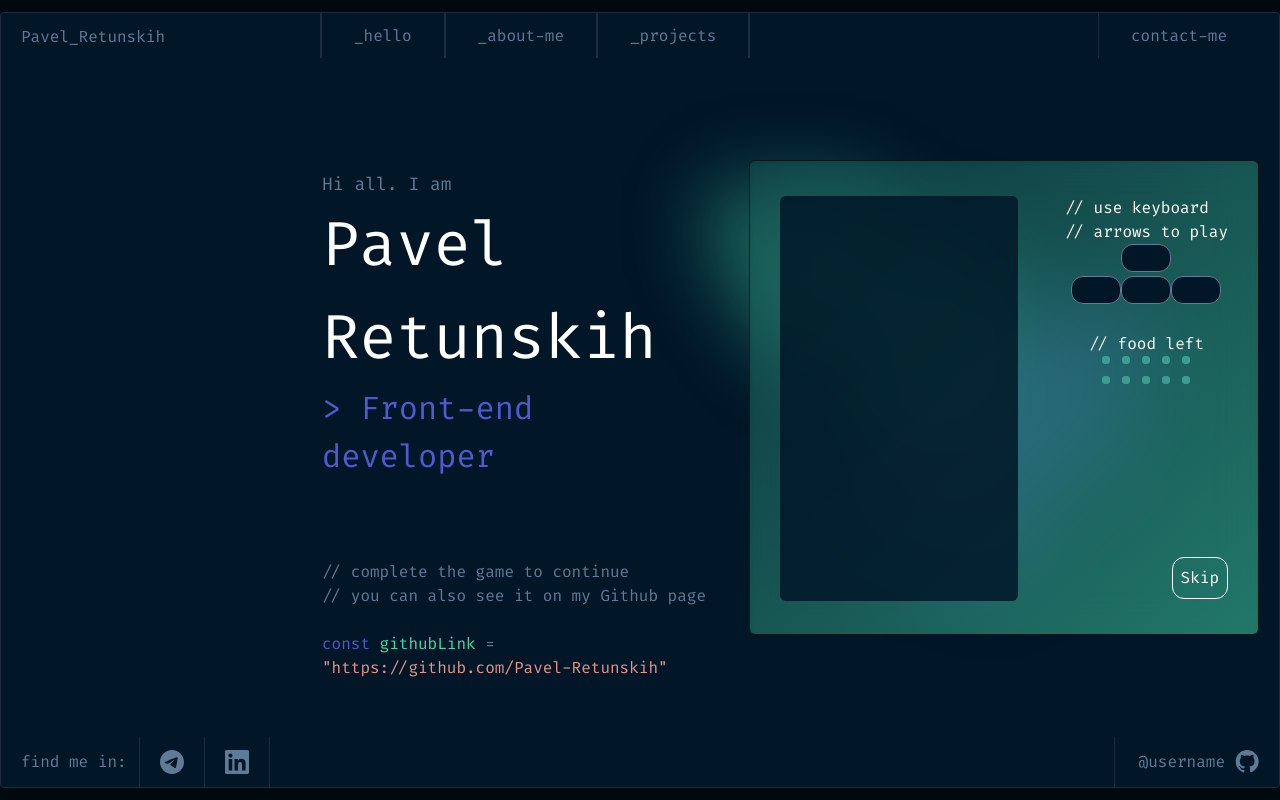
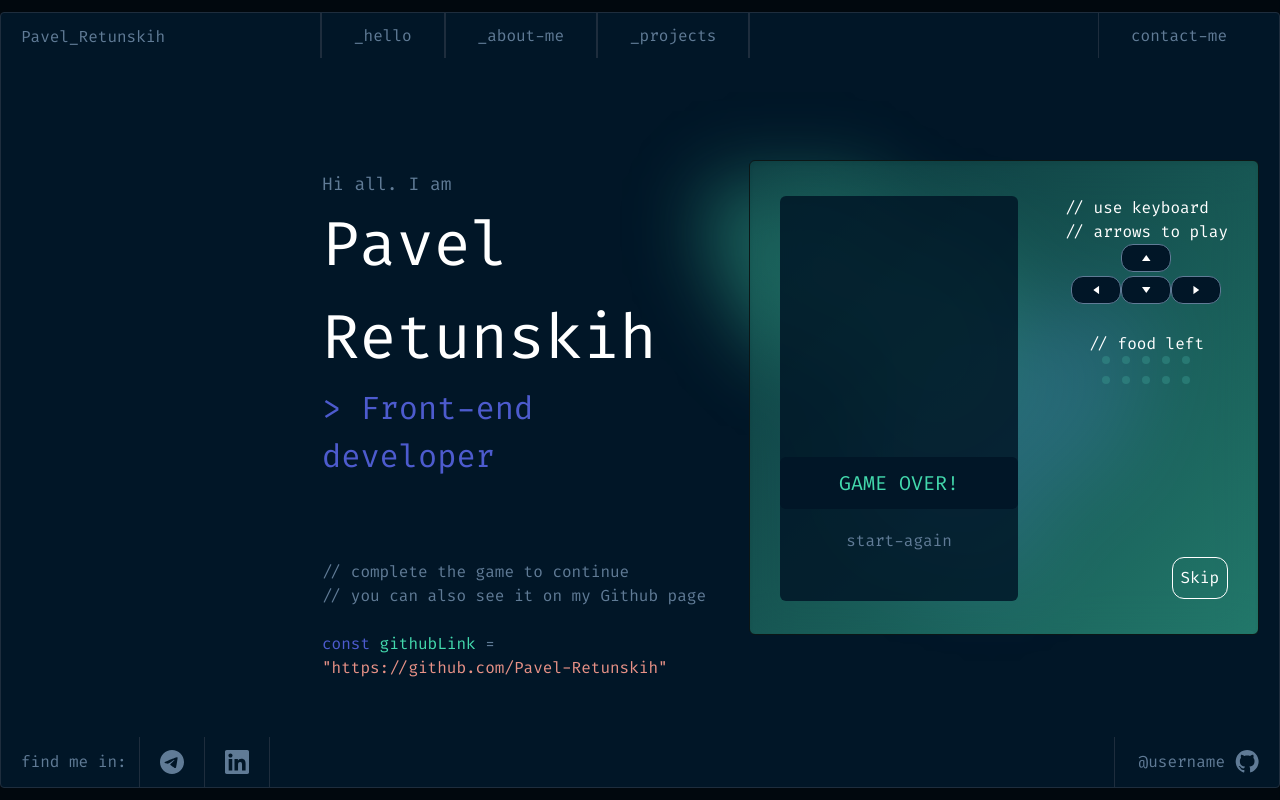
Before and after one commit to Pavel-Retunskih/portfolionext, a Next.js app: page /hello in a window 1280 px wide. Both pictures are taken after a click on the button "start-game". Built offline with nearby package versions, Linux system fonts and the light colour scheme.

Commit message:
add snake simple game

```diff
--- a/next.config.ts
+++ b/next.config.ts
@@ -1,6 +1,7 @@
 import type {NextConfig} from "next";
 
 const nextConfig: NextConfig = {
+  reactStrictMode: false,
   async redirects() {
     return [
       // Basic redirect
--- a/src/assets/svg/ArrowIcon.tsx
+++ b/src/assets/svg/ArrowIcon.tsx
@@ -13,10 +13,9 @@ const ArrowIcon = (
         {...props}
         ref={ref}
     >
-      {/* Используйте currentColor для динамической заливки */}
       <path
           d="M4.94 6.36L0 1.41L1.41 0L7.77 6.36L1.41 12.72L0 11.31L4.94 6.36Z"
-          fill="currentColor" // Замена на currentColor
+          fill="currentColor"
       />
     </svg>
 );
--- /dev/null
+++ b/src/assets/svg/FillArrowIcon.tsx
@@ -0,0 +1,16 @@
+import {Ref, SVGProps, forwardRef, memo} from "react";
+
+const FillArrowIcon = (
+    props: SVGProps<SVGSVGElement>,
+    ref: Ref<SVGSVGElement>
+) => (
+    <svg width="8.500000" height="6.000000" viewBox="0 0 8.5 6" fill="none" {...props} ref={ref}>
+      <defs/>
+      <path id="Vector" d="M4.25 0L8.5 6L0 6L4.25 0Z" fill="#FFFFFF" fillOpacity="1.000000" fillRule="nonzero"/>
+    </svg>
+);
+
+const ForwardRef = forwardRef(FillArrowIcon);
+const Memo = memo(ForwardRef);
+
+export default Memo;
--- a/src/components/SnakeGame/FoodCounter/FoodCounter.tsx
+++ b/src/components/SnakeGame/FoodCounter/FoodCounter.tsx
@@ -1,12 +1,18 @@
-export function FoodCounter({foodCount}: { foodCount: number }) {
+import {FC, memo} from "react";
 
+type Props = {
+  foodCount: number
+}
+
+export const FoodCounter: FC<Props> = memo(({foodCount}: Props) => {
+  console.log('счетчик еды', foodCount)
   return <div className={'flex flex-col justify-center items-center w-full px-3 mt-[28px]'}>
     <p className={'text-base text-secondary-white text-left'}>{'// food left'}</p>
     <ul className={'flex flex-row justify-center items-center flex-wrap gap-3 w-[100px]'}>
       {new Array(10).fill(0).map((_, index) => (
           <li
               key={index}
-              className={`relative w-2 h-2 rounded-full ${foodCount > index ? 'bg-secondary-aqua' : 'bg-accent-orange'}`}
+              className={`relative w-2 h-2 rounded-full ${foodCount > index ? 'bg-secondary-aqua' : 'bg-secondary-aqua opacity-40'}`}
           >
             {foodCount > index && (
                 <span className={'absolute inset-0 rounded-full bg-secondary-aqua animate-ping'}></span>
@@ -15,4 +21,5 @@ export function FoodCounter({foodCount}: { foodCount: number }) {
       ))}
     </ul>
   </div>
-}
+})
+FoodCounter.displayName = 'FoodCounter'
--- a/src/components/SnakeGame/GameControls/GameControls.tsx
+++ b/src/components/SnakeGame/GameControls/GameControls.tsx
@@ -1,6 +1,12 @@
 'use client'
 
-export function GameControls() {
+import FillArrowIcon from "@/assets/svg/FillArrowIcon";
+
+type Props = {
+  setSnakeDirection: (direction: 'up' | 'down' | 'right' | 'left') => void
+}
+
+export function GameControls({setSnakeDirection}: Props) {
 
   return <div>
     <div className={'text-base text-secondary-white'}>
@@ -9,15 +15,39 @@ export function GameControls() {
       <div className={'flex gap-1 flex-col'}>
         <div className={'flex items-center justify-center'}>
           <button
-              className={'bg-primary-blue border border-secondary-grey w-[50px] h-[28px] rounded-xl'}></button>
+              className={'bg-primary-blue border border-secondary-grey w-[50px] h-[28px] rounded-xl flex' +
+                  ' justify-center items-center'}
+              onClick={() => {
+                setSnakeDirection('up')
+              }}
+          >
+            <FillArrowIcon/>
+          </button>
         </div>
         <div className={'flex items-center justify-center'}>
           <button
-              className={'bg-primary-blue border border-secondary-grey w-[50px] h-[28px] rounded-xl'}></button>
+              className={'bg-primary-blue border flex justify-center items-center border-secondary-grey w-[50px]' +
+                  ' h-[28px] rounded-xl'}
+              onClick={() => {
+                setSnakeDirection('left')
+              }}
+          ><FillArrowIcon className={'-rotate-90'}/>
+          </button>
           <button
-              className={'bg-primary-blue border border-secondary-grey w-[50px] h-[28px] rounded-xl'}></button>
+              className={'bg-primary-blue border flex justify-center items-center border-secondary-grey w-[50px] h-[28px] rounded-xl'}
+              onClick={() => {
+                setSnakeDirection('down')
+              }}
+          >
+            <FillArrowIcon className={'rotate-180'}/>
+          </button>
           <button
-              className={'bg-primary-blue border border-secondary-grey w-[50px] h-[28px] rounded-xl'}></button>
+              className={'bg-primary-blue border flex justify-center items-center border-secondary-grey w-[50px] h-[28px] rounded-xl'}
+              onClick={() => {
+                setSnakeDirection('right')
+              }}>
+            <FillArrowIcon className={'rotate-90'}/>
+          </button>
         </div>
       </div>
     </div>
--- a/src/components/SnakeGame/GameField/GameField.tsx
+++ b/src/components/SnakeGame/GameField/GameField.tsx
@@ -1,39 +1,61 @@
+import {Dashboard} from "@/components/SnakeGame/GameField/dashboard/dashboard";
+import {useEffect, useRef} from "react";
+
 type Props = {
   gameStatus: 'start' | 'win' | 'lose' | 'idle';
   onStartGame: () => void;
+  snake: { x: number; y: number }[];
+  foodPosition: { x: number; y: number } | null;
+  gridSize: number;
 }
 
-export function GameField({onStartGame, gameStatus}: Props) {
+export function GameField({onStartGame, gameStatus, snake, foodPosition, gridSize}: Props) {
+  const canvasRef = useRef<HTMLCanvasElement>(null);
 
-  return <div className=" flex flex-col justify-end rounded-md w-[238px] h-[405px] bg-[rgba(1,22,39,0.84)]">
+  useEffect(() => {
+    const canvas = canvasRef.current;
+    if (!canvas) return;
 
+    const ctx = canvas.getContext('2d');
+    if (!ctx) return;
 
-    {gameStatus !== 'start' && <div className={'flex flex-col gap-5 mb-12 justify-center items-center w-full'}>
-      {gameStatus === 'idle' && <button
-          className="px-[14px] py-[10px]  bg-accent-orange rounded-2xl text-primary-black text-base"
-          onClick={() => onStartGame()}
-      >
-        start-game
-      </button>}
-      {gameStatus === 'lose' && <>
-        <p
-            className="w-full text-xl text-center rounded-md py-3  text-accent-aqua bg-primary-blue"
-        >
-          GAME OVER!
-        </p>
-        <button>start-again</button>
-      </>
-      }
-      {gameStatus === 'win' && <>
-        <p
-            className="w-full text-xl text-center rounded-md py-3  text-accent-aqua bg-primary-blue"
-        >
-          WELL DONE!
-        </p>
-        <button className={'text-secondary-white'}>play-again</button>
-      </>
-      }
-    </div>}
+    ctx.clearRect(0, 0, canvas.width, canvas.height);
 
-  </div>
+    // Draw food
+    if (foodPosition) {
+      ctx.beginPath();
+      ctx.arc(
+          foodPosition.x + gridSize / 2,
+          foodPosition.y + gridSize / 2,
+          gridSize / 2,
+          0,
+          Math.PI * 2
+      );
+      ctx.fillStyle = 'rgba(67, 217, 173)';
+      ctx.fill();
+    }
+
+    snake.forEach((segment, index) => {
+      ctx.fillRect(segment.x, segment.y, gridSize, gridSize);
+      ctx.beginPath();
+      ctx.arc(
+          segment.x + gridSize / 2,
+          segment.y + gridSize / 2,
+          gridSize / 2,
+          0,
+          Math.PI * 2
+      );
+      ctx.filter = 'blur(1px)'
+      ctx.fillStyle = index === 0 ? `rgba(67, 217, 173)` : 'lightgreen';
+      ctx.fill();
+      ctx.filter = 'none'
+    });
+  }, [snake, foodPosition, gridSize]);
+
+  return (
+      <div className="flex flex-col justify-end rounded-md w-[238px] h-[405px] bg-[rgba(1,22,39,0.84)]">
+        {gameStatus === 'start' && <canvas ref={canvasRef} width={238} height={405}/>}
+        <Dashboard gameStatus={gameStatus} onStartGame={onStartGame}/>
+      </div>
+  );
 }
--- /dev/null
+++ b/src/components/SnakeGame/GameField/dashboard/dashboard.tsx
@@ -0,0 +1,34 @@
+type Props = {
+  gameStatus: 'start' | 'win' | 'lose' | 'idle';
+  onStartGame: () => void;
+}
+
+export function Dashboard({gameStatus, onStartGame}: Props) {
+  return <>{gameStatus !== 'start' && <div className={'flex flex-col gap-5 mb-12 justify-center items-center w-full'}>
+    {gameStatus === 'idle' && <button
+        className="px-[14px] py-[10px]  bg-accent-orange rounded-2xl text-primary-black text-base"
+        onClick={() => onStartGame()}
+    >
+      start-game
+    </button>}
+    {gameStatus === 'lose' && <>
+      <p
+          className="w-full text-xl text-center rounded-md py-3  text-accent-aqua bg-primary-blue"
+      >
+        GAME OVER!
+      </p>
+      <button onClick={() => onStartGame()}>start-again</button>
+    </>
+    }
+    {gameStatus === 'win' && <>
+      <p
+          className="w-full text-xl text-center rounded-md py-3  text-accent-aqua bg-primary-blue"
+      >
+        WELL DONE!
+      </p>
+      <button className={'text-secondary-white'} onClick={() => onStartGame()}>play-again</button>
+    </>
+    }
+  </div>}
+  </>
+}
--- a/src/components/SnakeGame/SnakeGame.tsx
+++ b/src/components/SnakeGame/SnakeGame.tsx
@@ -1,35 +1,164 @@
 'use client'
-import {useState} from "react";
+import {useCallback, useEffect, useRef, useState} from "react";
 import {GameField} from "@/components/SnakeGame/GameField/GameField";
 import {GameControls} from "@/components/SnakeGame/GameControls/GameControls";
 import {FoodCounter} from "@/components/SnakeGame/FoodCounter/FoodCounter";
 
+type Position = { x: number; y: number };
+type Direction = 'up' | 'down' | 'right' | 'left';
+
 export function SnakeGame() {
-  const [isRunning, setIsRunningGame] = useState<boolean>(false);
-  const [gameStatus, setGameStatus] = useState<'start' | 'win' | 'lose' | 'idle'>("idle")
-  const [foodCount, setFoodCount] = useState<number>(10);
+  const [isRunning, setIsRunning] = useState<boolean>(false);
+  const [gameStatus, setGameStatus] = useState<'start' | 'win' | 'lose' | 'idle'>("idle");
+  const [snake, setSnake] = useState<Position[]>([{x: 100, y: 100}]);
+  const [direction, setDirection] = useState<Direction>("up");
+  const [nextDirection, setNextDirection] = useState<Direction>("up");
+  const [foodCount, setFoodCount] = useState<number>(0);
+  const [foodPosition, setFoodPosition] = useState<Position | null>(null);
+  const [speed, setSpeed] = useState<number>(100);
+  const foodPositionRef = useRef<Position | null>(null);
+  const gridSize = 10;
 
-  const onStartGameHandler = () => {
-    setIsRunningGame(true);
+
+  useEffect(() => {
+    foodPositionRef.current = foodPosition;
+  }, [foodPosition]);
+
+
+  const startGame = () => {
+    setIsRunning(true);
     setGameStatus("start");
-  }
+    setSnake([{x: 100, y: 100}, {x: 110, y: 100}, {x: 120, y: 100}]);
+    setDirection("up");
+    setNextDirection("up");
+    setFoodCount(0);
+    spawnFood();
+  };
+  const gameOver = () => {
+    setIsRunning(false);
+    setGameStatus("lose");
+  };
+
+  const spawnFood = useCallback(() => {
+    const maxX = Math.floor(238 / gridSize);
+    const maxY = Math.floor(405 / gridSize);
+
+    let attempts = 0;
+    let newFood: Position;
+
+    do {
+      newFood = {
+        x: Math.floor(Math.random() * maxX) * gridSize,
+        y: Math.floor(Math.random() * maxY) * gridSize,
+      };
+      attempts++;
+    } while (snake.some(s => s.x === newFood.x && s.y === newFood.y) && attempts < 100);
+
+    setFoodPosition(newFood);
+  }, [snake]);
+
+  const moveSnake = useCallback(() => {
+    setDirection(nextDirection);
+
+    setSnake(prevSnake => {
+      const head = {...prevSnake[0]};
+
+      switch (nextDirection) {
+        case 'up':
+          head.y -= gridSize;
+          break;
+        case 'down':
+          head.y += gridSize;
+          break;
+        case 'left':
+          head.x -= gridSize;
+          break;
+        case 'right':
+          head.x += gridSize;
+          break;
+      }
+
+      if (
+          head.x < 0 || head.x >= 238 ||
+          head.y < 0 || head.y >= 405 ||
+          prevSnake.some((segment, index) => index > 0 && segment.x === head.x && segment.y === head.y)
+      ) {
+        gameOver();
+        return prevSnake;
+      }
+
+      const newSnake = [head, ...prevSnake];
+
+      const currentFood = foodPositionRef.current;
+      const isFoodEaten = currentFood && head.x === currentFood.x && head.y === currentFood.y;
+
+      if (isFoodEaten) {
+        setFoodCount(prev => {
+          console.log('Съел еду', prev);
+          return prev + 1;
+        });
+        setFoodPosition(null);
+        spawnFood();
+        return newSnake; // растёт
+      }
+
+      newSnake.pop(); // не еда — обычный ход
+      return newSnake;
+    });
+  }, [nextDirection, spawnFood, gridSize]);
+
+  useEffect(() => {
+    const handleKeyDown = (e: KeyboardEvent) => {
+      if (!isRunning) return;
+
+      switch (e.key) {
+        case 'ArrowUp':
+          if (direction !== 'down') setNextDirection('up');
+          break;
+        case 'ArrowDown':
+          if (direction !== 'up') setNextDirection('down');
+          break;
+        case 'ArrowLeft':
+          if (direction !== 'right') setNextDirection('left');
+          break;
+        case 'ArrowRight':
+          if (direction !== 'left') setNextDirection('right');
+          break;
+      }
+    };
+
+    window.addEventListener('keydown', handleKeyDown);
+    return () => window.removeEventListener('keydown', handleKeyDown);
+  }, [isRunning, direction]);
+
+
+  useEffect(() => {
+    if (!isRunning) return;
+
+
+    const gameInterval = setInterval(moveSnake, speed);
+    return () => clearInterval(gameInterval);
+  }, [isRunning, nextDirection, speed]);
 
   return (
       <div className="hidden md:flex flex-grow flex-col justify-center items-center">
         <div
-            className=" flex justify-between w-[510px] h-[475px] border-[1px]  bg-gradient-to-br from-[rgba(23,85,83,0.5)] to-[rgba(67,217,173,0.5)] backdrop-blur-xl border-[#0C1616] rounded-md shadow-inner shadow-white px-[30px] py-[35px]"
-        >
-          <GameField gameStatus={gameStatus} onStartGame={() => {
-            onStartGameHandler()
-          }}/>
-          <div className={'flex flex-col items-center justify-between'}>
+            className="flex justify-between w-[510px] h-[475px] border-[1px] bg-gradient-to-br from-[rgba(23,85,83,0.5)] to-[rgba(67,217,173,0.5)] backdrop-blur-xl border-[#0C1616] rounded-md shadow-inner shadow-white px-[30px] py-[35px]">
+          <GameField
+              gameStatus={gameStatus}
+              onStartGame={startGame}
+              snake={snake}
+              foodPosition={foodPosition}
+              gridSize={gridSize}
+          />
+          <div className="flex flex-col items-center justify-between">
             <div>
-              <GameControls/>
+              <GameControls setSnakeDirection={setNextDirection}/>
               <FoodCounter foodCount={foodCount}/>
             </div>
-
-            <div className={'flex items-center justify-end w-full'}>
-              <button className={'border border-secondary-white rounded-xl px-2 py-2 text-secondary-white'}>Skip
+            <div className="flex items-center justify-end w-full">
+              <button className="border border-secondary-white rounded-xl px-2 py-2 text-secondary-white">
+                Skip
               </button>
             </div>
           </div>
```
